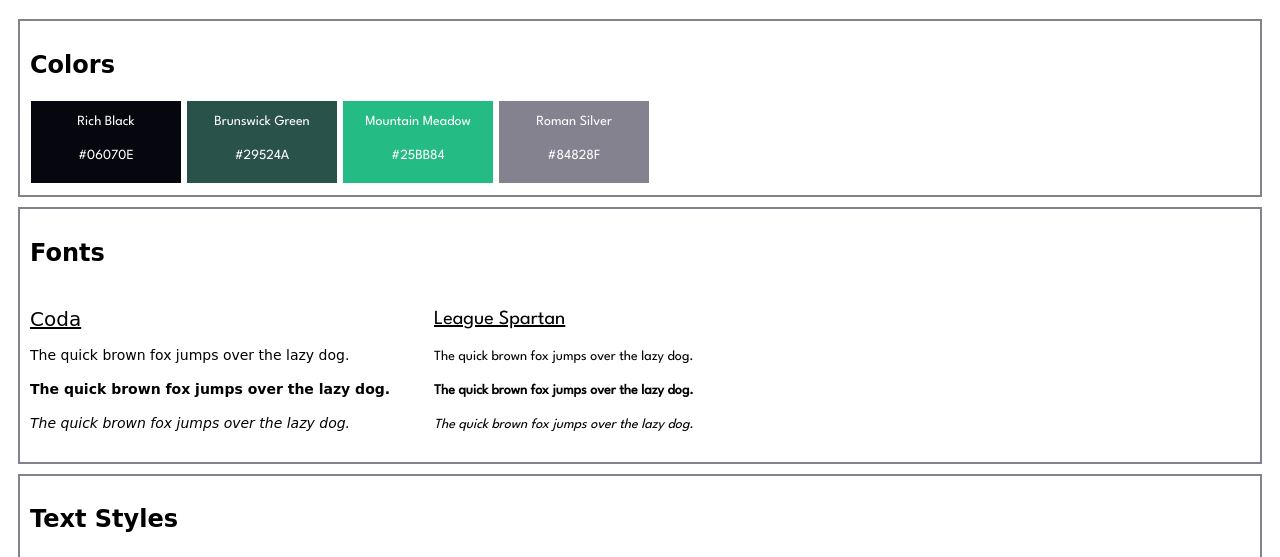
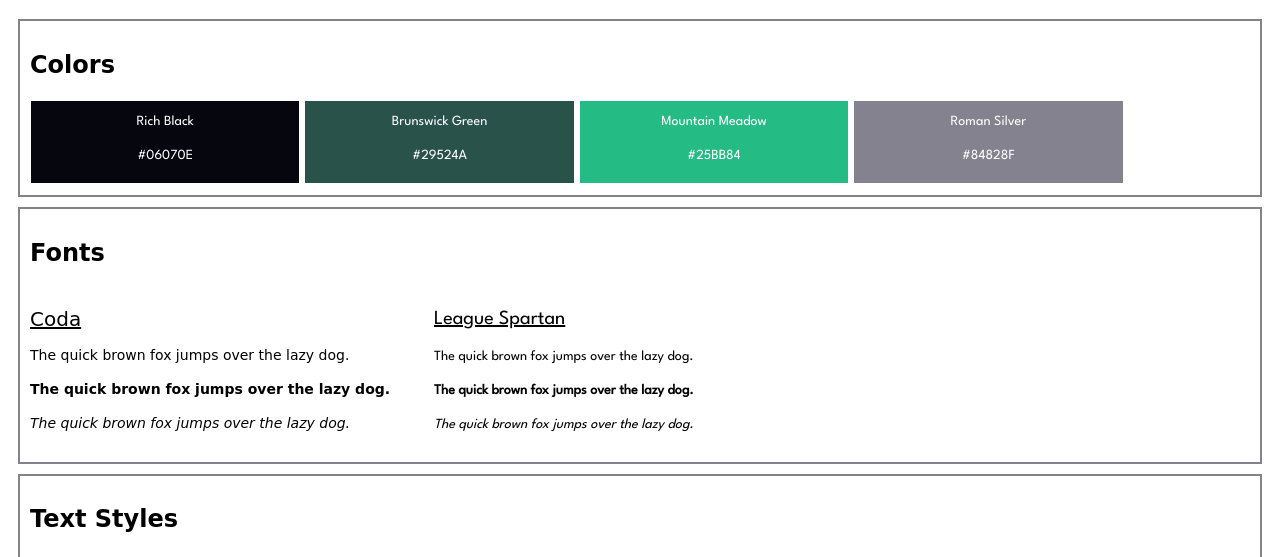
Before and after one commit to Doooka/My-Website-Style-Guide, a plain HTML site: page index.html in a window 1280 px wide. Shown: the part 62-619 px from the top of the page. Drawn offline with Linux system fonts and the light colour scheme; a web font is replaced by a local one.

Commit message:
change color palette block width

```diff
--- a/styles.css
+++ b/styles.css
@@ -18,7 +18,7 @@ p {
 }
 .palette {
     display: inline-block;
-    width: 150px;
+    width: 22%;
     text-align: center;
     margin: 2px 1px 2px 1px;
   }
```
